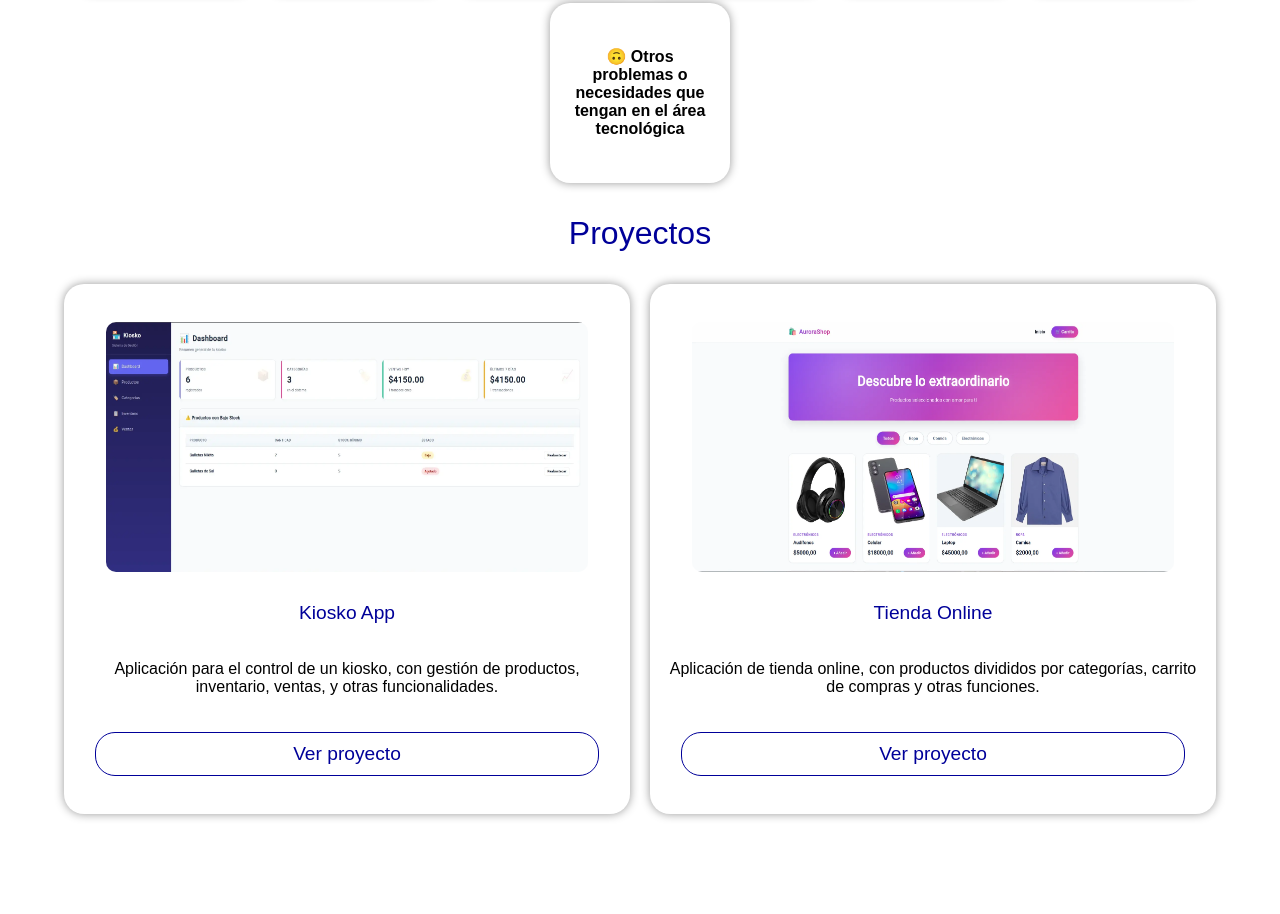
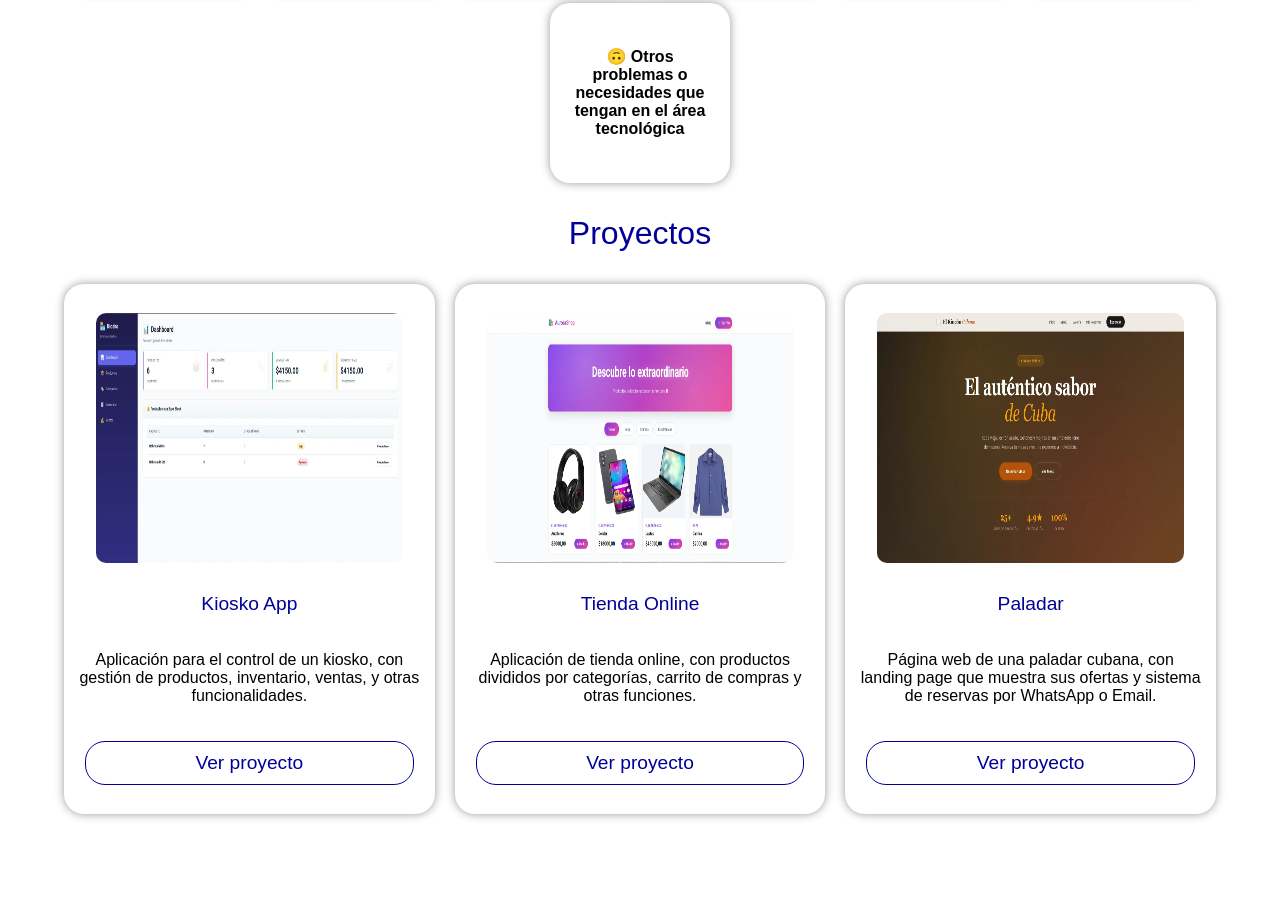
Before and after one commit to Yoendi01/Web-personal, a plain HTML site: page index.html in a window 1280 px wide. Shown: the part 1231-2145 px from the top of the page. Drawn offline with Linux system fonts and the light colour scheme.

Commit message:
adding paladar

```diff
--- a/index.html
+++ b/index.html
@@ -101,6 +101,15 @@
                     y otras funciones. </p>
                 <a href="https://tiendaejemplo.onrender.com/" target="_blank" class="project-link">Ver proyecto</a>
             </div>
+            <div class="project-card">
+                <a class="image-link" href="img/paladar.webp" target="_blank" title="Ver imagen"><img
+                        src="img/paladar.webp" alt="image"></a>
+                <p class="project-title">Paladar</p>
+                <p class="project-description">Página web de una paladar cubana, con landing page que muestra sus ofertas y sistema
+                    de reservas por WhatsApp o Email. </p>
+                <a href="https://paladar.onrender.com" target="_blank" class="project-link">Ver proyecto</a>
+            </div>
+
         </div>
     </section>
     <footer>
```
Also changed, not shown: img/paladar.webp (added).
